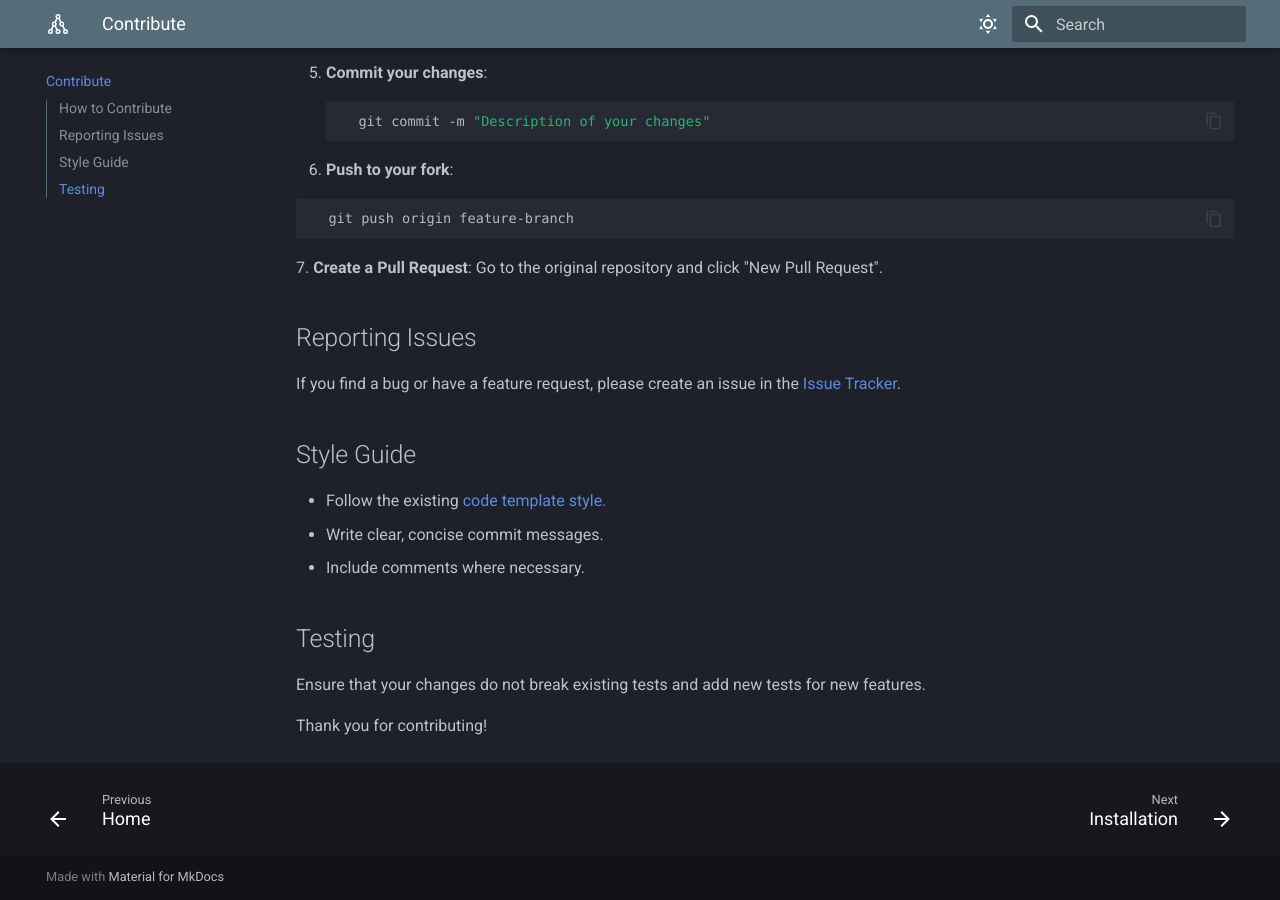
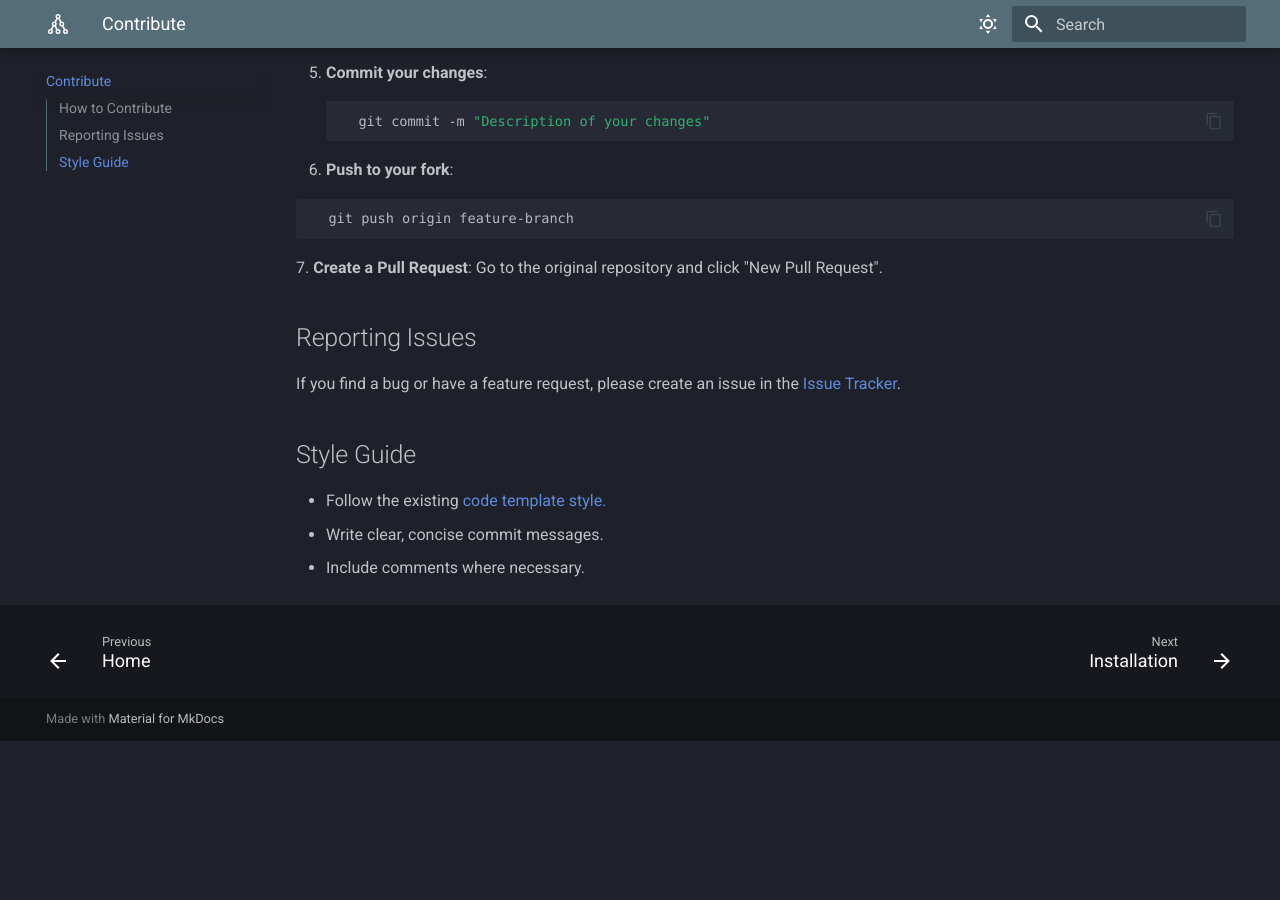
Before and after one commit to LAiSER-Software/docs, an MkDocs documentation site: the page built from docs/contributing.md, in a window 1280 px wide and 900 px high, scrolled down 555 px. Built offline with MkDocs 1.6.1 and Material for MkDocs 9.7.7, drawn with Linux system fonts in a browser that asks for light colours; some web fonts are replaced; after the commit the page ends 1296 px from its top, so only the background shows below that.

Commit message:
Update contributing.md
Testing section to be added after test pipeline is ready

```diff
--- a/docs/contributing.md
+++ b/docs/contributing.md
@@ -35,9 +35,3 @@ If you find a bug or have a feature request, please create an issue in the [Issu
 - Follow the existing [code template style.](https://github.com/LAiSER-Software/docs/blob/master/docs/assets/code_template.txt)
 - Write clear, concise commit messages.
 - Include comments where necessary.
-
-## Testing
-
-Ensure that your changes do not break existing tests and add new tests for new features.
-
-Thank you for contributing!
```
